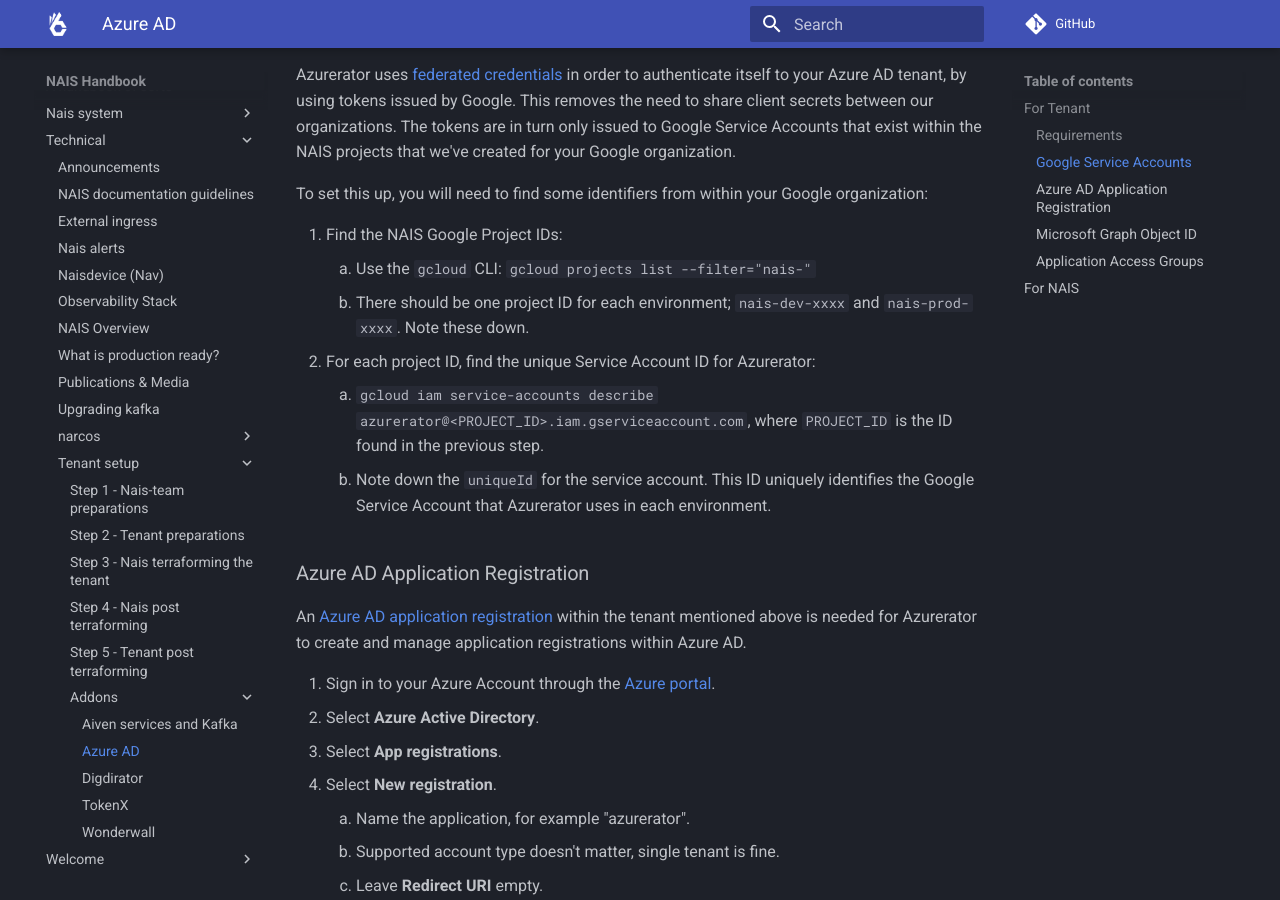
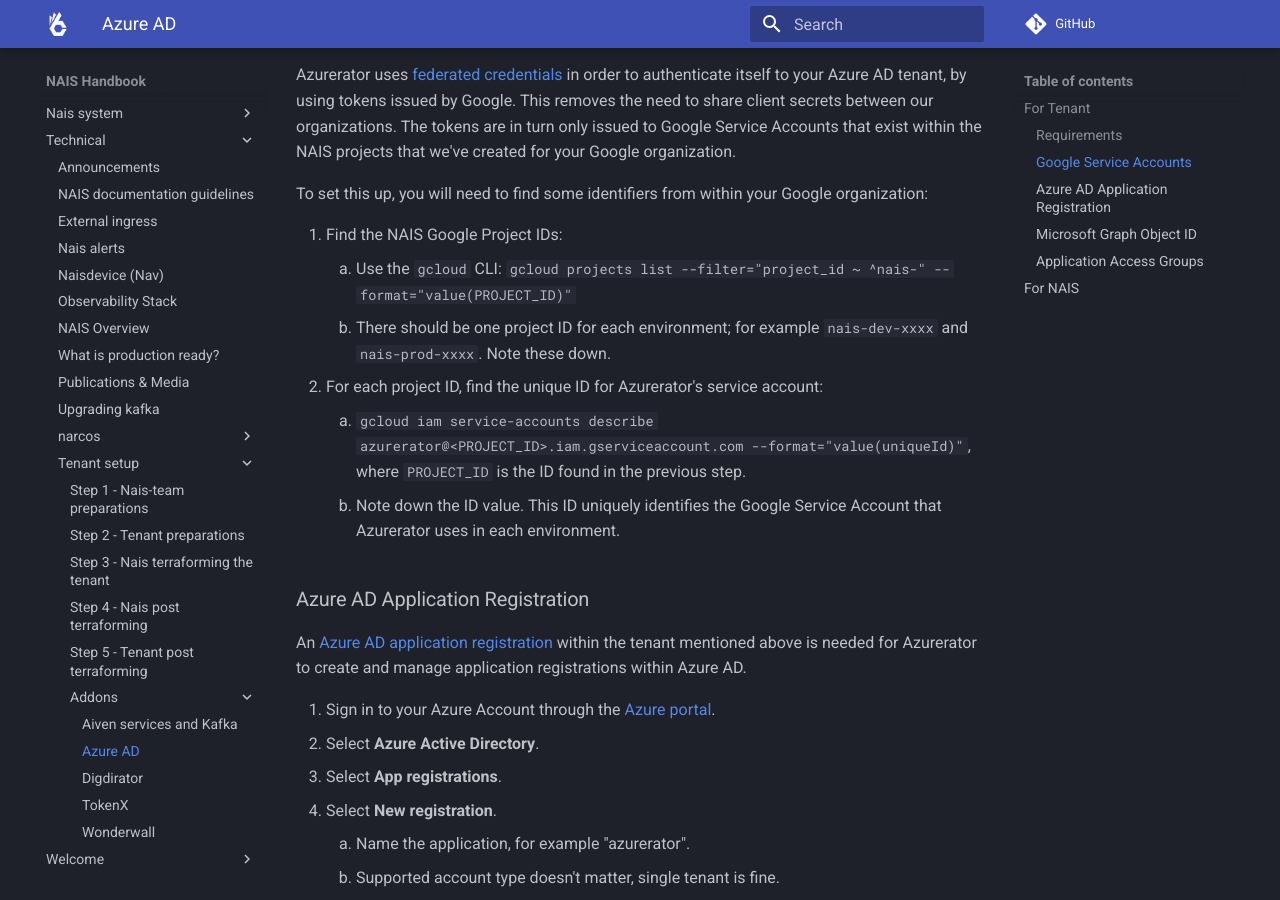
Before and after one commit to nais/handbook, an MkDocs documentation site: the page built from docs/technical/tenant-setup/addons/azure-ad.md, in a window 1280 px wide and 900 px high, scrolled down 585 px. Built offline with MkDocs 1.6.1 and Material for MkDocs 9.7.7, drawn with Linux system fonts in a browser that asks for light colours; comment, search, counter and statistics services are not loaded.

Commit message:
addons/azurerator: apply format and filters to gcloud commands to reduce cognitive load
Co-authored-by: Christer Edvartsen <christer.edvartsen@nav.no>

```diff
--- a/docs/technical/tenant-setup/addons/azure-ad.md
+++ b/docs/technical/tenant-setup/addons/azure-ad.md
@@ -25,11 +25,11 @@
 To set this up, you will need to find some identifiers from within your Google organization:
 
 1. Find the NAIS Google Project IDs:
-    1. Use the `gcloud` CLI: `gcloud projects list --filter="nais-"`
-    2. There should be one project ID for each environment; `nais-dev-xxxx` and `nais-prod-xxxx`. Note these down.
-2. For each project ID, find the unique Service Account ID for Azurerator:
-    1. `gcloud iam service-accounts describe azurerator@<PROJECT_ID>.iam.gserviceaccount.com`, where `PROJECT_ID` is the ID found in the previous step.
-    2. Note down the `uniqueId` for the service account. This ID uniquely identifies the Google Service Account that Azurerator uses in each environment.
+    1. Use the `gcloud` CLI: `gcloud projects list --filter="project_id ~ ^nais-" --format="value(PROJECT_ID)"`
+    2. There should be one project ID for each environment; for example `nais-dev-xxxx` and `nais-prod-xxxx`. Note these down.
+2. For each project ID, find the unique ID for Azurerator's service account:
+    1. `gcloud iam service-accounts describe azurerator@<PROJECT_ID>.iam.gserviceaccount.com --format="value(uniqueId)"`, where `PROJECT_ID` is the ID found in the previous step.
+    2. Note down the ID value. This ID uniquely identifies the Google Service Account that Azurerator uses in each environment.
 
 ### Azure AD Application Registration
 
```
